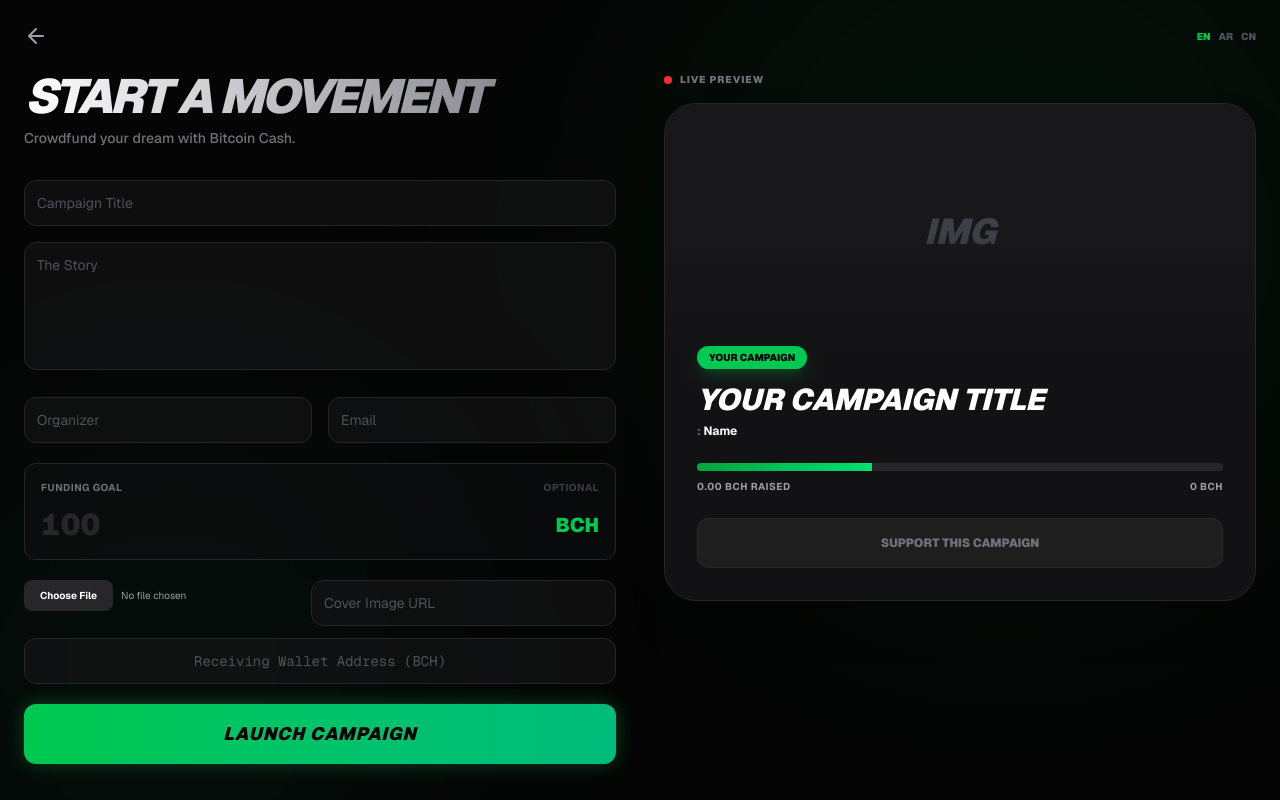
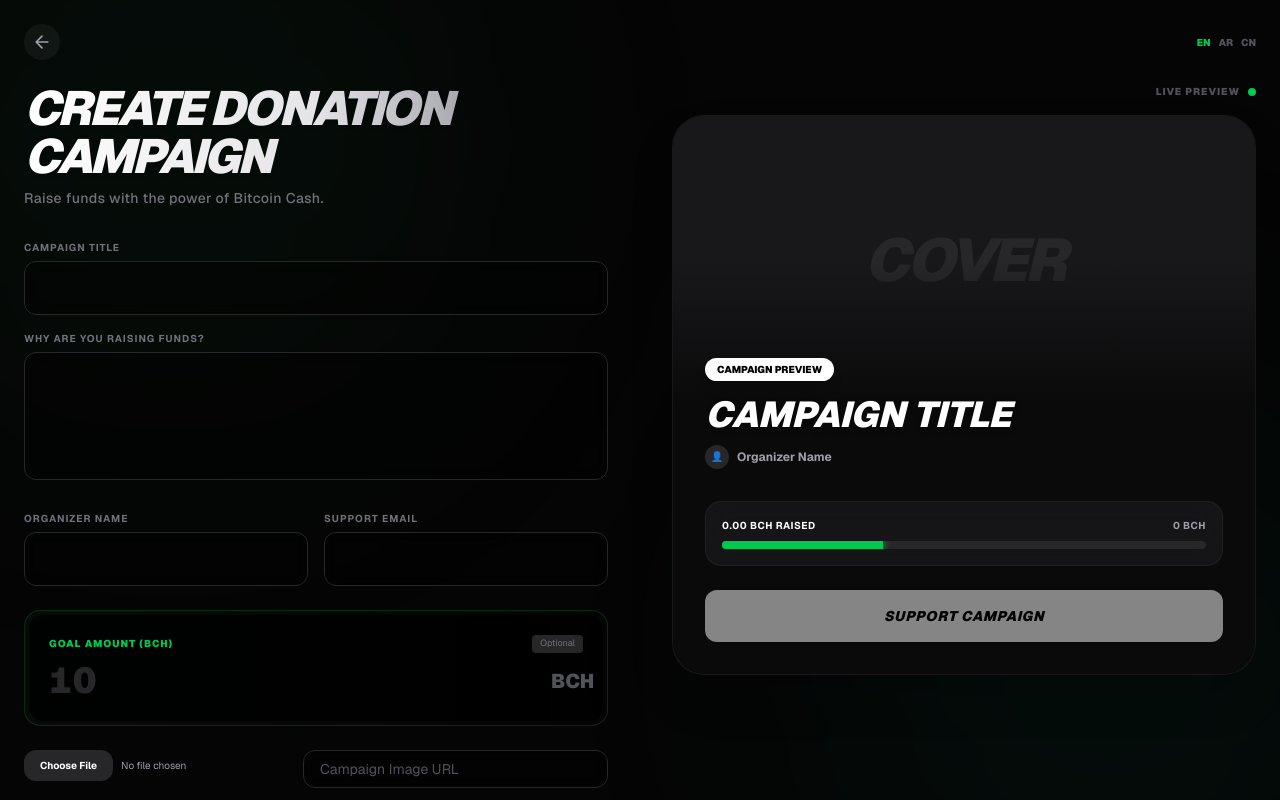
Before and after one commit to saleemm1/payonce-cash, a Next.js app: page /create/donation in a window 1280 px wide. Shown: the top 800 px of the page. Built offline with nearby package versions, Linux system fonts and the light colour scheme.

Commit message:
Update page.js

```diff
--- a/app/create/donation/page.js
+++ b/app/create/donation/page.js
@@ -4,70 +4,73 @@ import Link from 'next/link';
 
 const translations = {
   en: {
-    header: "Start a Movement",
-    subHeader: "Crowdfund your dream with Bitcoin Cash.",
+    header: "Create Donation Campaign",
+    subHeader: "Raise funds with the power of Bitcoin Cash.",
     titleLabel: "Campaign Title",
-    descLabel: "The Story",
-    organizerLabel: "Organizer",
-    emailLabel: "Email",
-    walletLabel: "Receiving Wallet Address (BCH)",
-    goalLabel: "Funding Goal",
-    coverLabel: "Cover Image URL",
+    descLabel: "Why are you raising funds?",
+    organizerLabel: "Organizer Name",
+    emailLabel: "Support Email",
+    walletLabel: "Your BCH Wallet Address",
+    goalLabel: "Goal Amount (BCH)",
+    coverLabel: "Campaign Image URL",
     fileLabel: "Or Upload Image",
     launch: "Launch Campaign",
-    processing: "Deploying...",
+    processing: "Creating...",
     preview: "Live Preview",
     copy: "Copy Link",
-    done: "Copied",
-    goalDesc: "Amount needed in BCH",
+    done: "Copied!",
+    goalDesc: "Total BCH needed",
     optional: "Optional",
-    cardTitle: "Your Campaign",
-    raised: "0.00 BCH raised",
-    support: "Support this campaign"
+    cardTitle: "Campaign Preview",
+    raised: "0.00 BCH Raised",
+    support: "Support Campaign",
+    security: "Funds go directly to your wallet. Non-custodial."
   },
   ar: {
-    header: "ابدأ حراكاً",
-    subHeader: "موّل حلمك باستخدام Bitcoin Cash.",
+    header: "إنشاء حملة تبرع",
+    subHeader: "اجمع التبرعات بقوة البيتكوين كاش.",
     titleLabel: "عنوان الحملة",
-    descLabel: "القصة",
-    organizerLabel: "المنظم",
-    emailLabel: "البريد",
-    walletLabel: "عنوان المحفظة المستلمة (BCH)",
-    goalLabel: "هدف التمويل",
-    coverLabel: "رابط صورة الغلاف",
+    descLabel: "لماذا تجمع التبرعات؟ (القصة)",
+    organizerLabel: "اسم المنظم",
+    emailLabel: "بريد الدعم",
+    walletLabel: "عنوان محفظة BCH الخاصة بك",
+    goalLabel: "مبلغ الهدف (BCH)",
+    coverLabel: "رابط صورة الحملة",
     fileLabel: "أو رفع صورة",
     launch: "إطلاق الحملة",
-    processing: "جاري النشر...",
+    processing: "جاري الإنشاء...",
     preview: "معاينة حية",
     copy: "نسخ الرابط",
-    done: "تم النسخ",
-    goalDesc: "المبلغ المطلوب بـ BCH",
+    done: "تم النسخ!",
+    goalDesc: "إجمالي BCH المطلوب",
     optional: "اختياري",
-    cardTitle: "حملتك",
+    cardTitle: "معاينة الحملة",
     raised: "تم جمع 0.00 BCH",
-    support: "ادعم هذه الحملة"
+    support: "ادعم الحملة",
+    security: "الأموال تصل لمحفظتك مباشرة. غير وصائي."
   },
   zh: {
-    header: "发起运动",
-    subHeader: "用 Bitcoin Cash 为您的梦想众筹。",
+    header: "创建捐赠活动",
+    subHeader: "利用 Bitcoin Cash 的力量筹集资金。",
     titleLabel: "活动标题",
-    descLabel: "故事",
-    organizerLabel: "组织者",
-    emailLabel: "电子邮件",
-    walletLabel: "接收钱包地址 (BCH)",
-    goalLabel: "筹款目标",
-    coverLabel: "封面图片链接",
+    descLabel: "您为什么要筹集资金？",
+    organizerLabel: "组织者姓名",
+    emailLabel: "支持邮箱",
+    walletLabel: "您的 BCH 钱包地址",
+    goalLabel: "目标金额 (BCH)",
+    coverLabel: "活动图片链接",
     fileLabel: "或上传图片",
     launch: "发起活动",
-    processing: "正在部署...",
+    processing: "正在创建...",
     preview: "实时预览",
     copy: "复制链接",
-    done: "已复制",
-    goalDesc: "所需 BCH 金额",
+    done: "已复制！",
+    goalDesc: "所需 BCH 总额",
     optional: "可选",
-    cardTitle: "您的活动",
+    cardTitle: "活动预览",
     raised: "已筹集 0.00 BCH",
-    support: "支持此活动"
+    support: "支持活动",
+    security: "资金直接进入您的钱包。非托管。"
   }
 };
 
@@ -141,19 +144,19 @@ export default function DonationCreatePage() {
     }
   };
 
-  const inputStyle = "w-full bg-zinc-900/50 border border-zinc-800 rounded-xl p-3 text-sm text-white placeholder:text-zinc-600 outline-none focus:border-green-500 focus:ring-1 focus:ring-green-500/50 transition-all";
+  const inputStyle = "w-full bg-black/40 border border-zinc-800 rounded-xl p-4 text-sm text-white placeholder:text-zinc-600 outline-none focus:border-green-500 focus:ring-1 focus:ring-green-500/50 transition-all backdrop-blur-sm";
 
   return (
     <div dir={dir} className={`min-h-screen bg-[#050505] text-white font-sans selection:bg-green-500/30 ${lang === 'ar' ? 'font-arabic' : ''}`}>
 
       <div className="fixed inset-0 pointer-events-none">
-          <div className="absolute top-[-20%] right-[-10%] w-[800px] h-[800px] bg-green-500/5 rounded-full blur-[120px]"></div>
-          <div className="absolute bottom-[-20%] left-[-10%] w-[600px] h-[600px] bg-emerald-600/5 rounded-full blur-[120px]"></div>
+          <div className="absolute top-[-20%] left-[-10%] w-[600px] h-[600px] bg-green-900/10 rounded-full blur-[120px]"></div>
+          <div className="absolute bottom-[-20%] right-[-10%] w-[600px] h-[600px] bg-emerald-900/10 rounded-full blur-[120px]"></div>
       </div>
 
       <nav className="relative z-50 flex justify-between items-center p-6 max-w-7xl mx-auto">
-         <Link href="/create" className="text-zinc-400 hover:text-white transition-colors">
-            <svg width="24" height="24" viewBox="0 0 24 24" fill="none" stroke="currentColor" strokeWidth="2" strokeLinecap="round" strokeLinejoin="round"><path d="M19 12H5M12 19l-7-7 7-7"/></svg>
+         <Link href="/create" className="text-zinc-400 hover:text-white transition-colors p-2 bg-white/5 rounded-full">
+            <svg width="20" height="20" viewBox="0 0 24 24" fill="none" stroke="currentColor" strokeWidth="2" strokeLinecap="round" strokeLinejoin="round"><path d="M19 12H5M12 19l-7-7 7-7"/></svg>
          </Link>
          <div className="flex gap-2 text-[10px] font-black uppercase">
             <button onClick={() => changeLang('en')} className={`${lang === 'en' ? 'text-green-500' : 'text-zinc-600 hover:text-white'}`}>EN</button>
@@ -163,32 +166,45 @@ export default function DonationCreatePage() {
       </nav>
 
       <div className="max-w-7xl mx-auto px-6 pb-20 relative z-10">
-          <div className="grid lg:grid-cols-2 gap-12 items-start">
+          <div className="grid lg:grid-cols-2 gap-16 items-start">
 
               <div className="space-y-8">
                   <div>
-                      <h1 className="text-4xl md:text-5xl font-black text-transparent bg-clip-text bg-gradient-to-r from-white to-zinc-500 mb-2 italic uppercase tracking-tighter">
+                      <h1 className="text-4xl md:text-5xl font-black text-transparent bg-clip-text bg-gradient-to-r from-white via-zinc-200 to-zinc-500 mb-2 italic uppercase tracking-tighter drop-shadow-sm">
                           {t.header}
                       </h1>
-                      <p className="text-zinc-500 text-sm font-medium">{t.subHeader}</p>
+                      <p className="text-zinc-500 text-sm font-medium tracking-wide">{t.subHeader}</p>
                   </div>
 
-                  <form onSubmit={handleGenerate} className="space-y-5">
+                  <form onSubmit={handleGenerate} className="space-y-6">
                       <div className="space-y-4">
-                          <input required name="title" value={formData.title} onChange={handleChange} placeholder={t.titleLabel} className={inputStyle} />
-                          <textarea name="desc" value={formData.desc} onChange={handleChange} placeholder={t.descLabel} className={`${inputStyle} h-32 resize-none`} />
+                          <div>
+                              <label className="text-[10px] font-bold text-zinc-500 uppercase tracking-widest mb-1.5 block">{t.titleLabel}</label>
+                              <input required name="title" value={formData.title} onChange={handleChange} className={inputStyle} />
+                          </div>
+                          <div>
+                              <label className="text-[10px] font-bold text-zinc-500 uppercase tracking-widest mb-1.5 block">{t.descLabel}</label>
+                              <textarea name="desc" value={formData.desc} onChange={handleChange} className={`${inputStyle} h-32 resize-none`} />
+                          </div>
                       </div>
 
                       <div className="grid grid-cols-2 gap-4">
-                          <input name="organizer" value={formData.organizer} onChange={handleChange} placeholder={t.organizerLabel} className={inputStyle} />
-                          <input name="email" value={formData.email} onChange={handleChange} placeholder={t.emailLabel} className={inputStyle} />
+                          <div>
+                              <label className="text-[10px] font-bold text-zinc-500 uppercase tracking-widest mb-1.5 block">{t.organizerLabel}</label>
+                              <input name="organizer" value={formData.organizer} onChange={handleChange} className={inputStyle} />
+                          </div>
+                          <div>
+                              <label className="text-[10px] font-bold text-zinc-500 uppercase tracking-widest mb-1.5 block">{t.emailLabel}</label>
+                              <input name="email" value={formData.email} onChange={handleChange} className={inputStyle} />
+                          </div>
                       </div>
 
-                      <div className="bg-zinc-900/30 p-4 rounded-xl border border-zinc-800 space-y-3">
-                          <p className="text-[10px] font-bold text-zinc-500 uppercase tracking-wider flex justify-between">
-                             <span>{t.goalLabel}</span>
-                             <span className="text-zinc-700">{t.optional}</span>
-                          </p>
+                      <div className="bg-gradient-to-r from-green-900/10 to-transparent p-1 rounded-2xl border border-green-500/20">
+                          <div className="bg-black/80 p-5 rounded-[14px]">
+                              <div className="flex justify-between items-center mb-2">
+                                  <span className="text-[10px] font-black text-green-500 uppercase tracking-widest">{t.goalLabel}</span>
+                                  <span className="text-[9px] text-zinc-500 bg-zinc-800 px-2 py-0.5 rounded">{t.optional}</span>
+                              </div>
                               <div className="flex items-center gap-3">
                                   <input
                                       type="number"
@@ -196,75 +212,89 @@ export default function DonationCreatePage() {
                                       name="goal"
                                       value={formData.goal}
                                       onChange={handleChange}
-                                  placeholder="100"
-                                  className="flex-1 bg-transparent text-3xl font-black text-white outline-none placeholder:text-zinc-800 tabular-nums"
+                                      placeholder="10"
+                                      className="flex-1 bg-transparent text-4xl font-black text-white outline-none placeholder:text-zinc-800 tabular-nums"
                                   />
-                              <span className="text-xl font-black text-green-500">BCH</span>
+                                  <span className="text-xl font-black text-zinc-600">BCH</span>
+                              </div>
                           </div>
                       </div>
 
-                      <div className="space-y-3">
+                      <div className="space-y-4">
                            <div className="flex gap-2">
-                               <input type="file" accept="image/*" onChange={(e)=>setPreviewFile(e.target.files[0])} className="flex-1 text-[10px] text-zinc-400 file:mr-2 file:py-2 file:px-4 file:rounded-lg file:border-0 file:bg-zinc-800 file:text-white file:font-bold hover:file:bg-zinc-700 cursor-pointer" />
-                               <input name="coverUrl" value={formData.coverUrl} onChange={handleChange} placeholder={t.coverLabel} className={`${inputStyle} flex-1`} />
+                               <input type="file" accept="image/*" onChange={(e)=>setPreviewFile(e.target.files[0])} className="flex-1 text-[10px] text-zinc-400 file:mr-2 file:py-2 file:px-4 file:rounded-xl file:border-0 file:bg-zinc-800 file:text-white file:font-bold hover:file:bg-zinc-700 cursor-pointer" />
+                               <input name="coverUrl" value={formData.coverUrl} onChange={handleChange} placeholder={t.coverLabel} className={`${inputStyle} flex-1 py-2`} />
                            </div>
-                           <input required name="wallet" value={formData.wallet} onChange={handleChange} placeholder={t.walletLabel} className={`${inputStyle} text-center font-mono`} />
+                           <div>
+                                <label className="text-[10px] font-bold text-zinc-500 uppercase tracking-widest mb-1.5 block">{t.walletLabel}</label>
+                                <input required name="wallet" value={formData.wallet} onChange={handleChange} className={`${inputStyle} text-center font-mono text-green-400`} />
+                           </div>
                       </div>
 
-                      <button type="submit" disabled={uploading} className="w-full bg-gradient-to-r from-green-500 to-emerald-500 hover:from-green-400 hover:to-emerald-400 text-black font-black py-4 rounded-xl text-lg uppercase italic tracking-wider transition-all shadow-[0_0_20px_rgba(34,197,94,0.3)] hover:shadow-[0_0_40px_rgba(34,197,94,0.5)] disabled:opacity-50 disabled:cursor-not-allowed transform active:scale-[0.99]">
+                      <button type="submit" disabled={uploading} className="w-full bg-white hover:bg-zinc-200 text-black font-black py-4 rounded-xl text-lg uppercase italic tracking-wider transition-all shadow-[0_0_30px_rgba(255,255,255,0.1)] hover:shadow-[0_0_50px_rgba(255,255,255,0.2)] disabled:opacity-50 disabled:cursor-not-allowed transform active:scale-[0.99]">
                           {uploading ? t.processing : t.launch}
                       </button>
+
+                      <p className="text-center text-[10px] text-zinc-600 font-medium">{t.security}</p>
                   </form>
 
                   {generatedLink && (
-                      <div className="bg-black border border-green-500/30 p-4 rounded-2xl flex items-center gap-3 animate-in slide-in-from-bottom-4">
-                          <input readOnly value={generatedLink} className="flex-1 bg-transparent text-xs text-green-500 font-mono outline-none" />
-                          <button onClick={()=>{navigator.clipboard.writeText(generatedLink); setCopied(true); setTimeout(()=>setCopied(false),2000)}} className="text-[10px] font-black bg-green-500/10 hover:bg-green-500/20 text-green-500 px-3 py-1.5 rounded-lg uppercase transition-colors">
+                      <div className="bg-[#121214] border border-green-500/30 p-4 rounded-2xl flex flex-col gap-3 animate-in slide-in-from-bottom-4 shadow-xl">
+                          <span className="text-[10px] font-black text-green-500 uppercase tracking-widest text-center">Campaign Ready 🚀</span>
+                          <div className="flex items-center gap-2 bg-black/50 p-2 rounded-xl">
+                             <input readOnly value={generatedLink} className="flex-1 bg-transparent text-xs text-zinc-300 font-mono outline-none px-2" />
+                             <button onClick={()=>{navigator.clipboard.writeText(generatedLink); setCopied(true); setTimeout(()=>setCopied(false),2000)}} className="text-[10px] font-black bg-green-600 hover:bg-green-500 text-black px-4 py-2 rounded-lg uppercase transition-colors">
                                  {copied ? t.done : t.copy}
                              </button>
+                          </div>
                       </div>
                   )}
               </div>
 
               <div className="hidden lg:block sticky top-8">
-                  <div className="flex items-center gap-2 mb-4">
-                      <div className="w-2 h-2 bg-red-500 rounded-full animate-pulse"></div>
-                      <span className="text-[10px] font-black uppercase text-zinc-500 tracking-widest">{t.preview}</span>
+                  <div className="flex items-center gap-2 mb-4 justify-end">
+                      <span className="text-[10px] font-black uppercase text-zinc-600 tracking-widest">{t.preview}</span>
+                      <div className="w-2 h-2 bg-green-500 rounded-full animate-pulse"></div>
                   </div>
 
-                  <div className="bg-[#121214] rounded-[32px] overflow-hidden border border-zinc-800 shadow-2xl relative">
-                       <div className="relative h-64 bg-zinc-900">
+                  <div className="bg-[#0a0a0a] rounded-[32px] overflow-hidden border border-zinc-800/50 shadow-2xl relative">
+                       <div className="relative h-72 bg-zinc-900">
                            {(previewFile || formData.coverUrl) ? (
                                <img
                                  src={previewFile ? URL.createObjectURL(previewFile) : formData.coverUrl}
                                  className="w-full h-full object-cover"
                                />
                            ) : (
-                               <div className="w-full h-full flex items-center justify-center text-zinc-700 font-black italic text-4xl uppercase">
-                                   IMG
+                               <div className="w-full h-full flex items-center justify-center bg-zinc-900 text-zinc-800 font-black italic text-6xl uppercase tracking-tighter">
+                                   COVER
                                </div>
                            )}
-                           <div className="absolute inset-0 bg-gradient-to-t from-[#121214] via-transparent to-transparent"></div>
+                           <div className="absolute inset-0 bg-gradient-to-t from-[#0a0a0a] via-transparent to-transparent"></div>
                        </div>
 
-                       <div className="p-8 relative -mt-12">
-                           <div className="inline-block bg-green-500 text-black text-[10px] font-black px-3 py-1 rounded-full uppercase mb-4 shadow-lg shadow-green-500/20">
+                       <div className="p-8 relative -mt-20">
+                           <div className="inline-block bg-white text-black text-[10px] font-black px-3 py-1 rounded-full uppercase mb-4 shadow-lg">
                                {t.cardTitle}
                            </div>
-                           <h2 className="text-3xl font-black italic uppercase text-white leading-none mb-2 break-words">
-                               {formData.title || "Your Campaign Title"}
+                           <h2 className="text-4xl font-black italic uppercase text-white leading-none mb-3 break-words drop-shadow-md">
+                               {formData.title || "Campaign Title"}
                            </h2>
-                           <p className="text-zinc-500 text-xs font-bold mb-6">{t.organizer}: <span className="text-white">{formData.organizer || "Name"}</span></p>
+                           <p className="text-zinc-400 text-xs font-bold mb-8 flex items-center gap-2">
+                               <span className="w-6 h-6 bg-zinc-800 rounded-full flex items-center justify-center text-[10px]">👤</span>
+                               {formData.organizer || "Organizer Name"}
+                           </p>
 
-                           <div className="w-full bg-zinc-800 h-2 rounded-full mb-2 overflow-hidden">
-                               <div className="w-1/3 h-full bg-gradient-to-r from-green-600 to-green-400"></div>
-                           </div>
-                           <div className="flex justify-between text-[10px] font-bold text-zinc-400 uppercase tracking-wider mb-6">
-                               <span>{t.raised}</span>
+                           <div className="bg-zinc-900/80 backdrop-blur-md p-4 rounded-2xl border border-white/5">
+                               <div className="flex justify-between text-[10px] font-bold text-zinc-400 uppercase tracking-wider mb-2">
+                                   <span className="text-white">{t.raised}</span>
                                    <span>{formData.goal || "0"} BCH</span>
                                </div>
+                               <div className="w-full bg-zinc-800 h-2 rounded-full overflow-hidden">
+                                   <div className="w-1/3 h-full bg-green-500 shadow-[0_0_10px_#22c55e]"></div>
+                               </div>
+                           </div>
 
-                           <div className="w-full py-4 bg-white/5 rounded-xl border border-white/5 flex items-center justify-center gap-2 text-zinc-500 font-black text-xs uppercase">
+                           <div className="w-full py-4 mt-6 bg-white rounded-xl flex items-center justify-center gap-2 text-black font-black text-sm uppercase italic tracking-wider opacity-50">
                                {t.support}
                            </div>
                        </div>
```
Lines whose indentation alone changed are shown as unchanged.
